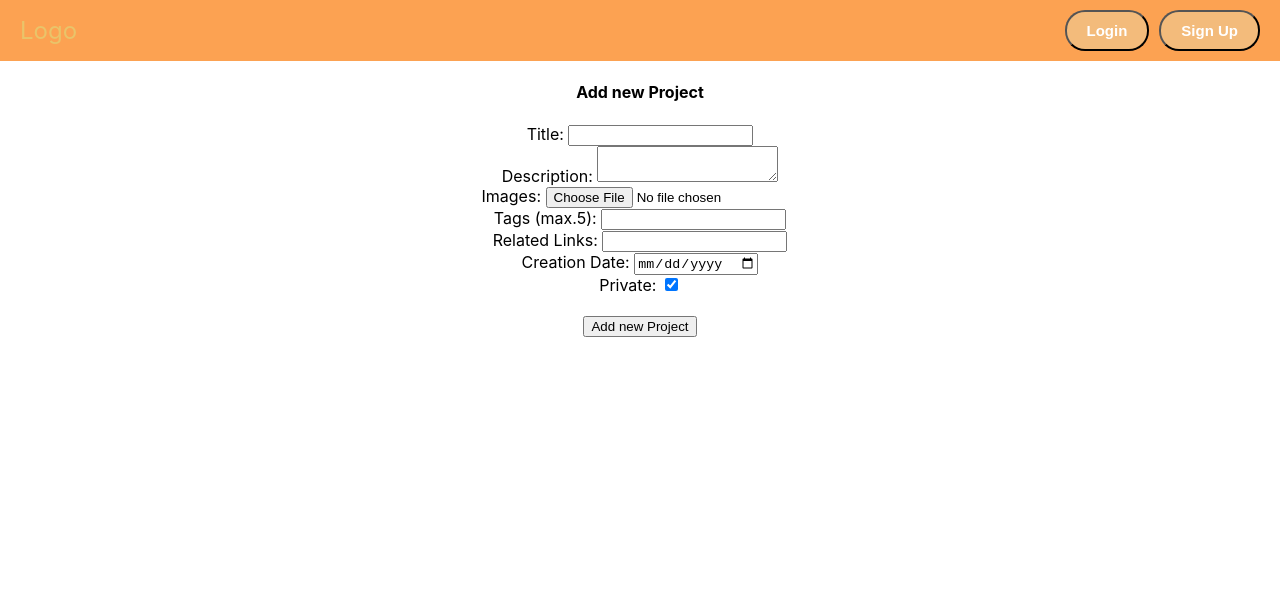
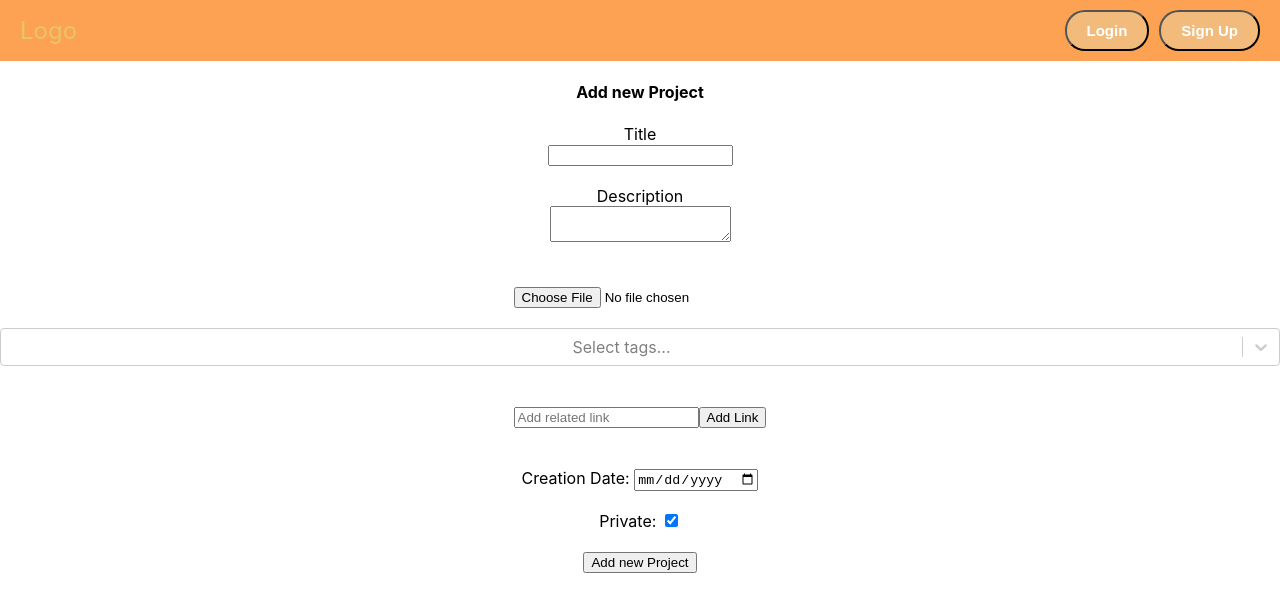
Before and after one commit to ProjectWeBuzz/client-side, a React (Create React App) app: page /create-project in a window 1280 px wide. Shown: the top 612 px of the page. Built offline with nearby package versions, Linux system fonts and the light colour scheme.

Commit message:
tags and links project improved

```diff
--- a/package.json
+++ b/package.json
@@ -20,6 +20,7 @@
     "react-dom": "^18.2.0",
     "react-router-dom": "^6.15.0",
     "react-scripts": "5.0.1",
+    "react-select": "^5.7.4",
     "stream-browserify": "^3.0.0",
     "stream-http": "^3.2.0",
     "url": "^0.11.1",
--- a/src/components/CreateProject.js
+++ b/src/components/CreateProject.js
@@ -2,6 +2,7 @@ import { useState, useContext } from "react";
 import axios from "axios";
 import { AuthContext } from "../context/auth.context"; // Import your AuthContext here
 import { useNavigate } from "react-router-dom";
+import Select from "react-select";
 
 // import {useNavigate} from "react-router-dom"
 
@@ -15,14 +16,51 @@ function CreateProject() {
 //       const [owner, setOwner] = useState("");
   const [description, setDescription] = useState("");
   const [images, setImages] = useState({});
-  const [tags, setTags] = useState(["tag1", "tag2"]);
-  const [sociallinksproject, setSociallinksproject] = useState(["link1", "link2"]);
+  const [tags, setTags] = useState([]);
+  const [sociallinksproject, setSociallinksproject] = useState([]);
+  const [newLink, setNewLink] = useState("");
   const [creationdate, setCreationdate] = useState("");
 // //   const [collabs, setCollabs] = useState([""]);
   const [IsPrivate, setIsPrivate] = useState(true);
 
 
-const tagLimit = tags.length >= 5;
+const maxTags = 5;
+
+const handleTagChange = (selectedOptions) => {
+  const selectedTags = selectedOptions.map((option) => ({
+    value: option.value,
+    label: option.label,
+  }));
+
+  // Limit the number of selected tags
+  if (selectedTags.length <= maxTags) {
+    setTags(selectedTags);
+  }
+};
+
+// const addTag = () => {
+//   if (tags.length < maxTags && tags !== "") { // Check if the limit is not reached and a tag is selected
+//     setTags([...tags, tags]); // Add the selected tag to the tags array
+//     setTags(""); // Clear the selected tag
+//   }
+// };
+
+// const removeTag = (tagToRemove) => {
+//   const updatedTags = tags.filter((tag) => tag !== tagToRemove);
+//   setTags(updatedTags);
+// };
+
+
+const availableTags = [
+  { value: "Tech", label: "Tech" },
+  { value: "Frontend", label: "Frontend" },
+  { value: "Backend", label: "Backend" },
+  { value: "Paintings", label: "Paintings" },
+  { value: "a", label: "a" },
+  { value: "b", label: "b" },
+  { value: "c", label: "c" },
+  { value: "d", label: "d" },
+];
 
 const navigate = useNavigate();
 
@@ -30,9 +68,23 @@ const handleCheckboxChange = (e) => {
     setIsPrivate(e.target.checked);
   };
 
-
 const handleFileChange = (e) => {
   setImages(e.target.files[0]);
+};
+
+
+
+
+const addLink = () => {
+  if (newLink.trim() !== "") {
+    setSociallinksproject([...sociallinksproject, newLink]);
+    setNewLink(""); // Clear the input field
+  }
+};
+
+const removeLink = (indexToRemove) => {
+  const updatedLinks = sociallinksproject.filter((_, index) => index !== indexToRemove);
+  setSociallinksproject(updatedLinks);
 };
 
 
@@ -41,7 +93,6 @@ const handleFileChange = (e) => {
 const handleSubmit = async (e) => {
     e.preventDefault();
 
-    let uploadResult = null;
 
     const newProject = {
       title,
@@ -74,8 +125,6 @@ const handleSubmit = async (e) => {
     console.log("Submitted: ", newProject);
 
 
-
-
             setTitle("");
             setDescription("");
             setImages(null);
@@ -95,7 +144,8 @@ const handleSubmit = async (e) => {
 
       <form onSubmit={handleSubmit}>
 
-        <label>Title: </label>
+        <label>Title</label>
+        <br></br>
         <input
             type="text"
             name="title"
@@ -103,6 +153,8 @@ const handleSubmit = async (e) => {
             onChange={(e) => setTitle(e.target.value)}
         />
         <br></br>
+        <br></br>
+
         {/* The "owner" is automaticcally assocciated to the id of the user/creator  */}
 
         {/* <label>Owner: </label>
@@ -112,7 +164,8 @@ const handleSubmit = async (e) => {
             value={owner}
         /> */}
 
-        <label>Description: </label>
+        <label>Description</label>
+        <br></br>
         <textarea
             name="description"
             value={description}
@@ -120,8 +173,11 @@ const handleSubmit = async (e) => {
         />
 
         <br></br>
+        <br></br>
 
-        <label>Images: </label>
+        {/* Images */}
+        <label></label>
+        <br></br>
         <input
             type="file"
             name="images"
@@ -130,26 +186,46 @@ const handleSubmit = async (e) => {
         />
 
         <br></br>
+        <br></br>
 
-        <label>Tags (max.5): </label>
-        <input
-            type="text"
-            name="tags"
-            checked={tags}
-            onChange={(e) => setTags(e.target.value)}
-            disabled={tagLimit}
+        {/* Tags */}
+        <label></label>
+        <Select
+          isMulti
+          options={availableTags}
+          value={tags}
+          onChange={handleTagChange}
+          placeholder="Select tags..."
+          maxMenuHeight={150} // Adjust the height as needed
+          isDisabled={false}
         />
 
+        <br></br>
+        <br></br>
+
+        {/* Links */}
+
+        <label></label>
+        <input
+          type="text"
+          placeholder="Add related link"
+          value={newLink}
+          onChange={(e) => setNewLink(e.target.value)}
+        />
+
+        <button type="button" onClick={addLink}>Add Link</button>
 
         <br></br>
+        <br></br>
 
-        <label>Related Links: </label>
-        <input
-            type="text"
-            name="sociallinksproject"
-            checked={sociallinksproject}
-            onChange={(e) => setSociallinksproject(e.target.value)}
-        />
+        {sociallinksproject.map((link, index) => (
+          <div key={index}>
+            <a href={link} target="_blank" rel="noopener noreferrer">
+              {link}
+            </a>
+            <button onClick={() => removeLink(index)}>Remove</button>
+          </div>
+        ))}
 
         <br></br>
 
@@ -171,6 +247,8 @@ const handleSubmit = async (e) => {
             name=""
             checked={}
         /> */}
+
+        <br></br>
 
         <label>Private: </label>
         <input
```
Also changed, not shown: 1 other file (tests, documents, lock files or other folders).
